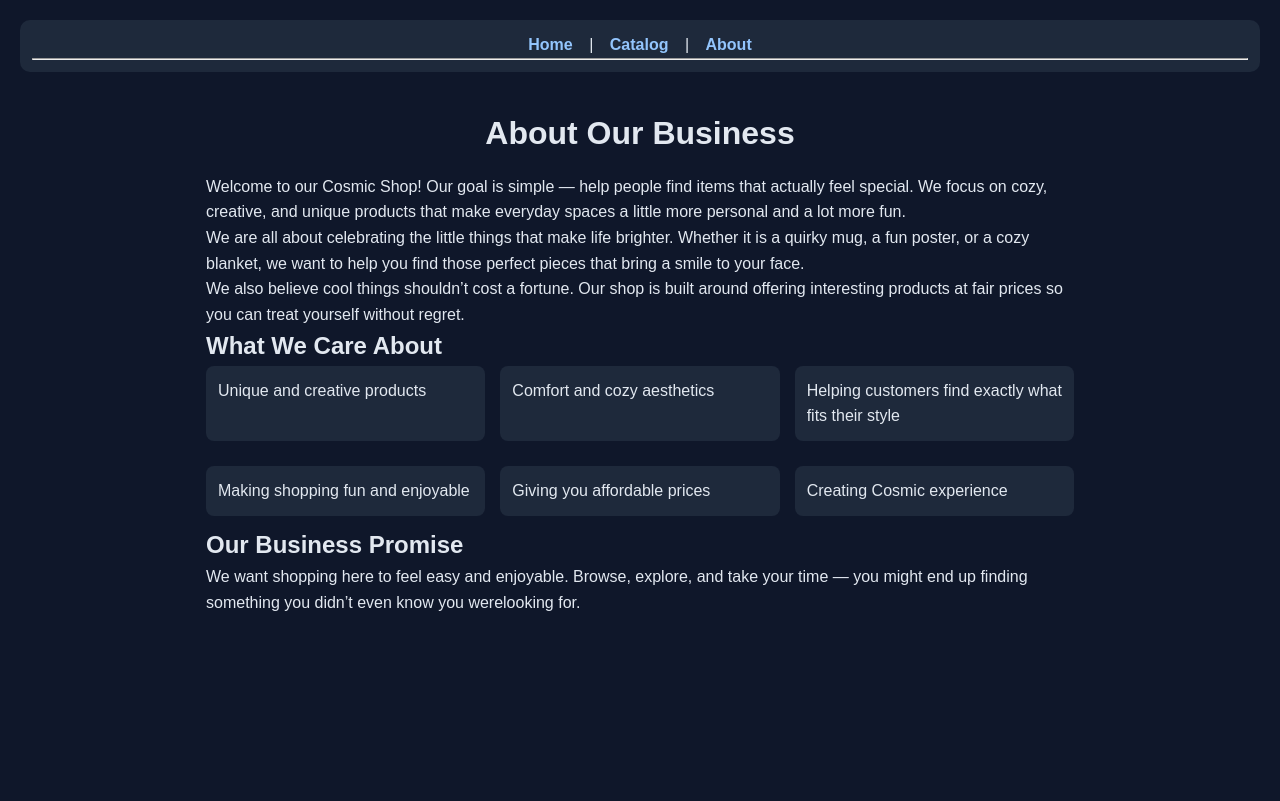
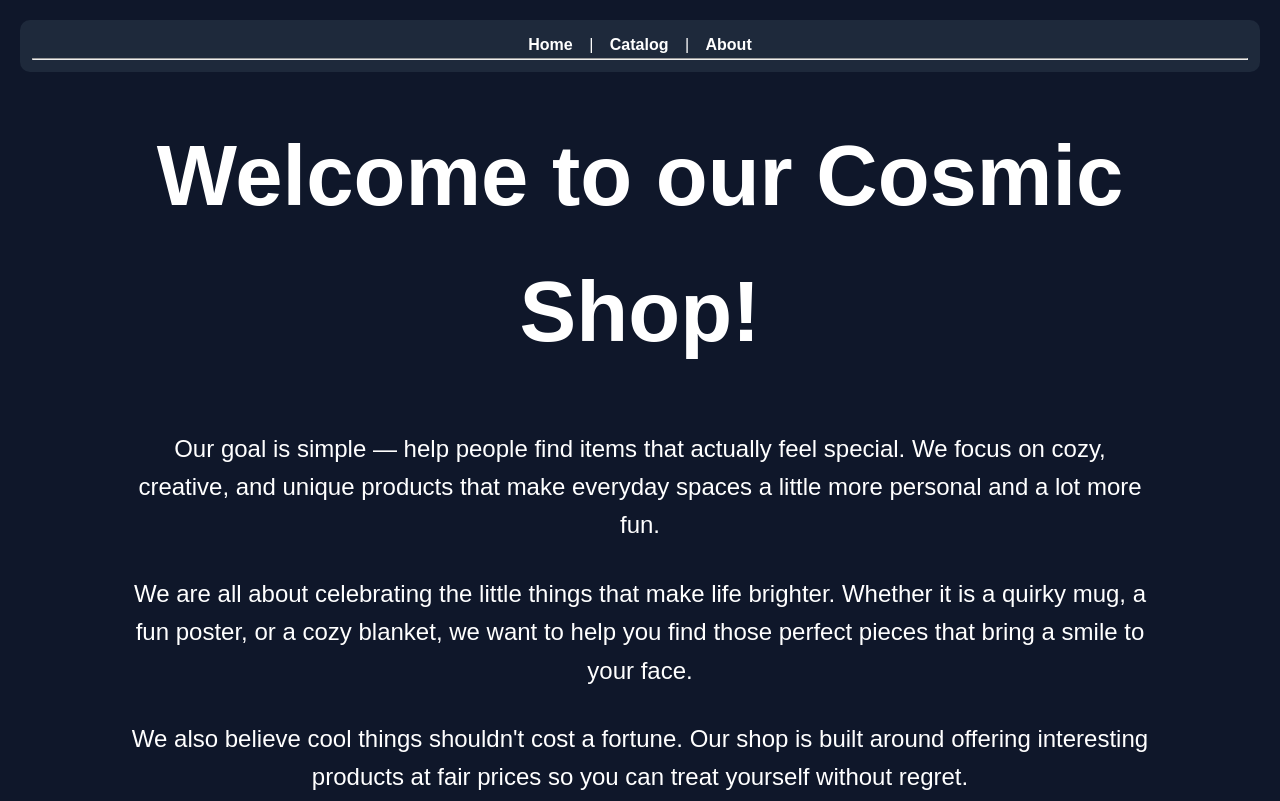
Before and after one commit to AdamTechworks/my-project-2-api-js, a website with bundled scripts: page public/about.html in a window 1280 px wide. Shown: the top 801 px of the page. Built offline with nearby package versions, Linux system fonts and the light colour scheme.

Commit message:
added about.css, updated all other css files

```diff
--- a/public/about.html
+++ b/public/about.html
@@ -5,46 +5,47 @@
     <meta name="viewport" content="width=device-width, initial-scale=1.0">
     <title>Document</title>
     <link rel="stylesheet" href="/css/styles.css">
+    <link rel="stylesheet" href="/css/about.css">
 </head>
 <body>
     <nav id="nav"></nav>
 
   <main class="container">
-    <h1>About Our Business</h1>
 
+    <h1>Welcome to our Cosmic Shop!</h1>
         <p>
-        Welcome to our Cosmic Shop! Our goal is simple — help people find items that
+        Our goal is simple — help people find items that
         actually feel special. We focus on cozy, creative, and unique products that
         make everyday spaces a little more personal and a lot more fun.
         </p>
-
-         <p>
+        <p>
           We are all about celebrating the little things that make life brighter. Whether
           it is a quirky mug, a fun poster, or a cozy blanket, we want to help you find
           those perfect pieces that bring a smile to your face.
         </p>
-
         <p>
-        We also believe cool things shouldn’t cost a fortune. Our shop is built around
+        We also believe cool things shouldn't cost a fortune. Our shop is built around
         offering interesting products at fair prices so you can treat yourself without
         regret.
         </p>
 
         <h2>What We Care About</h2>
+
         <ul>
         <li>Unique and creative products</li>
         <li>Comfort and cozy aesthetics</li>
-        <li>Helping customers find exactly what fits their style</li>
+        <li>Bringing you products that fit your style</li>
         <li>Making shopping fun and enjoyable</li>
         <li>Giving you affordable prices</li>
         <li>Creating Cosmic experience</li>
         </ul>
 
         <h2>Our Business Promise</h2>
+
         <p>
         We want shopping here to feel easy and enjoyable. Browse, explore, and take
         your time — you might end up finding something
-        you didn’t even know you werelooking for.
+        you didn't even know you werelooking for.
         </p>
     </main>
 
--- /dev/null
+++ b/public/css/about.css
@@ -0,0 +1,24 @@
+h1 {
+    margin-bottom: 50px;
+    font-size: 85px;
+}
+
+h2 {
+    text-align: center;
+    margin-top: 60px;
+    margin-bottom: 10px;
+    font-size: 45px;
+}
+
+p {
+    margin-bottom: 30px;
+    font-size: 24px;
+    text-align: center;
+}
+
+ul,li {
+    margin-bottom: 30px;
+    text-align: center;
+    font-size: 25px;
+    display: block;
+}
--- a/public/css/styles.css
+++ b/public/css/styles.css
@@ -8,7 +8,7 @@
 
 body {
   background-color: #0f172a;
-  color: #e2e8f0;
+  color: white;
   padding: 20px;
   line-height: 1.6;
 }
@@ -37,6 +37,13 @@ nav a {
 
 nav a:hover {
   color: white;
+}
+
+a:link,
+a:visited,
+a:hover,
+a:active {
+  color: #ffffff;
 }
 
 /*  PRODUCT LIST  */
@@ -100,10 +107,10 @@ input {
 }
 
 
-/* product container */
+/* product container*/
 
 .container {
-  max-width: 900px;
+  max-width: 85%;
   margin: 0 auto;
   padding: 16px;
 }
```
Also changed, not shown: public/css/carousel.css (+26 -11 lines), public/css/catalog.css (+4 -5 lines).
